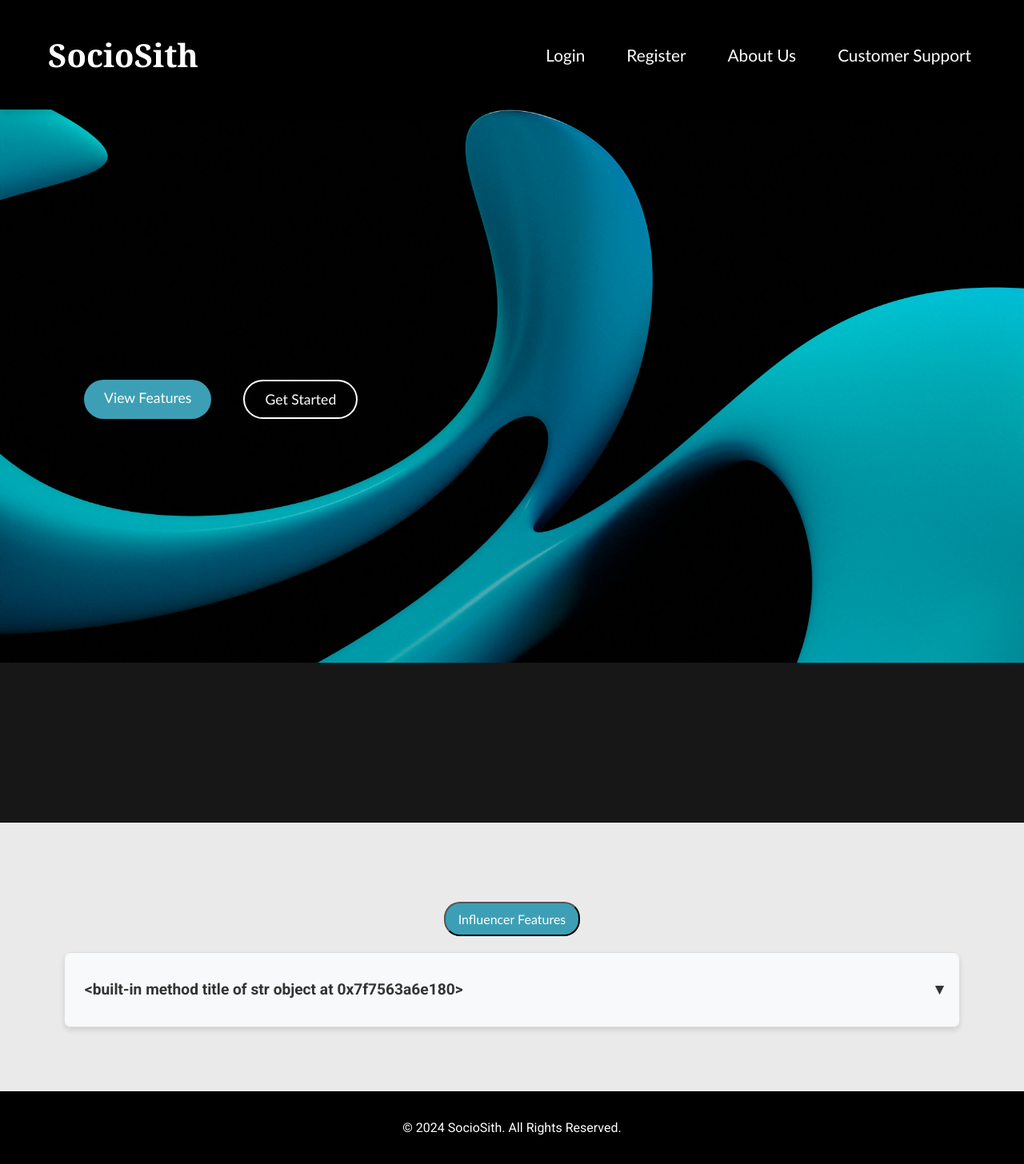
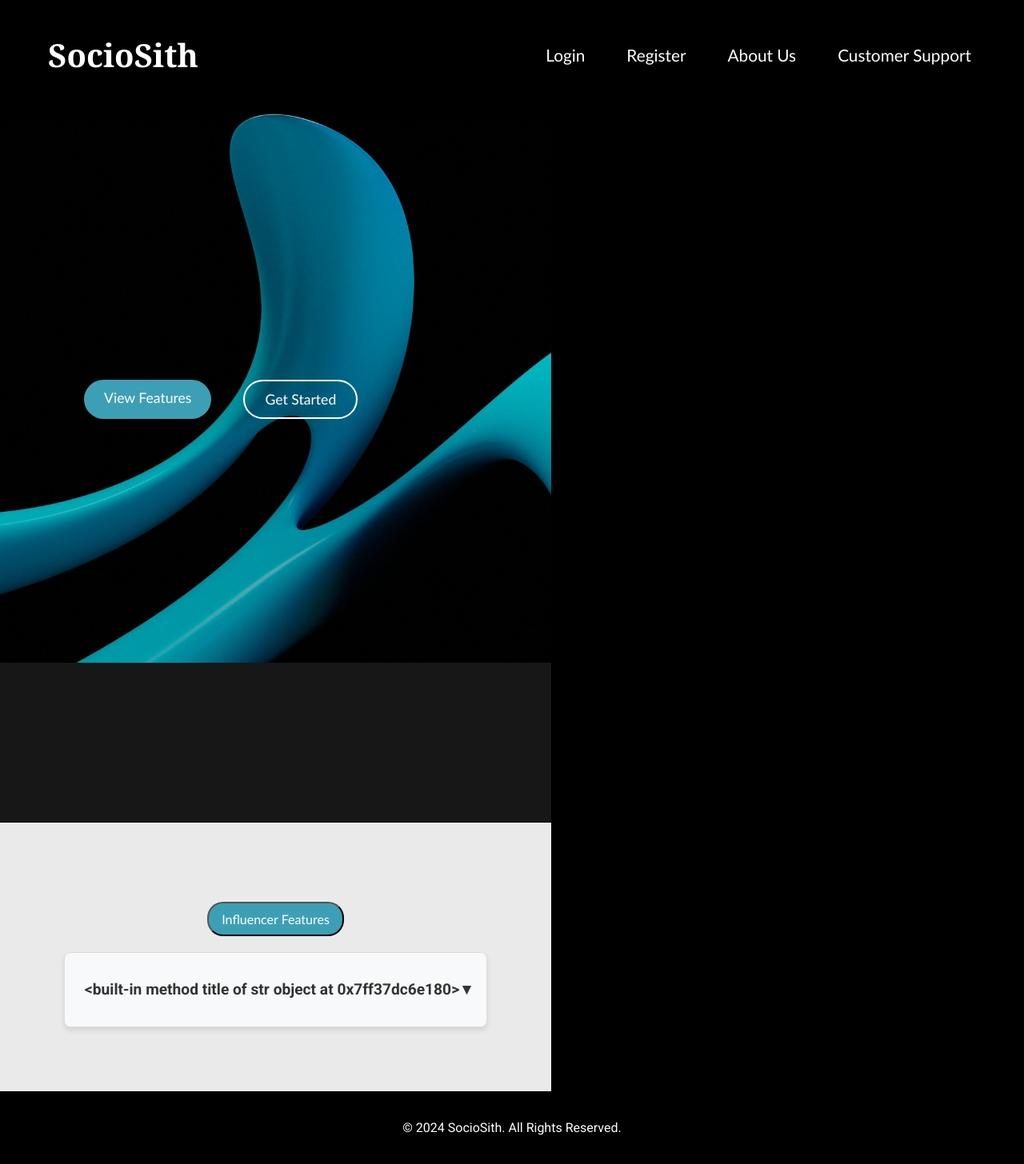
Before and after one commit to Wee-Chuan/FYP-24-S4-26, a Flask app: page / in a window 1280 px wide. Shown: the whole page at 80% size. Run offline with Flask 3, Linux system fonts and the light colour scheme; data that the repository does not hold is empty.

Commit message:
update main content css

```diff
--- a/static/base/styles.css
+++ b/static/base/styles.css
@@ -95,6 +95,7 @@ header .navbar {
 .main-content {
     flex: 1;
     padding-top: 120px;
+    max-width: fit-content;
 }
 
 /* ============================= Footer Styling ============================= */
```
